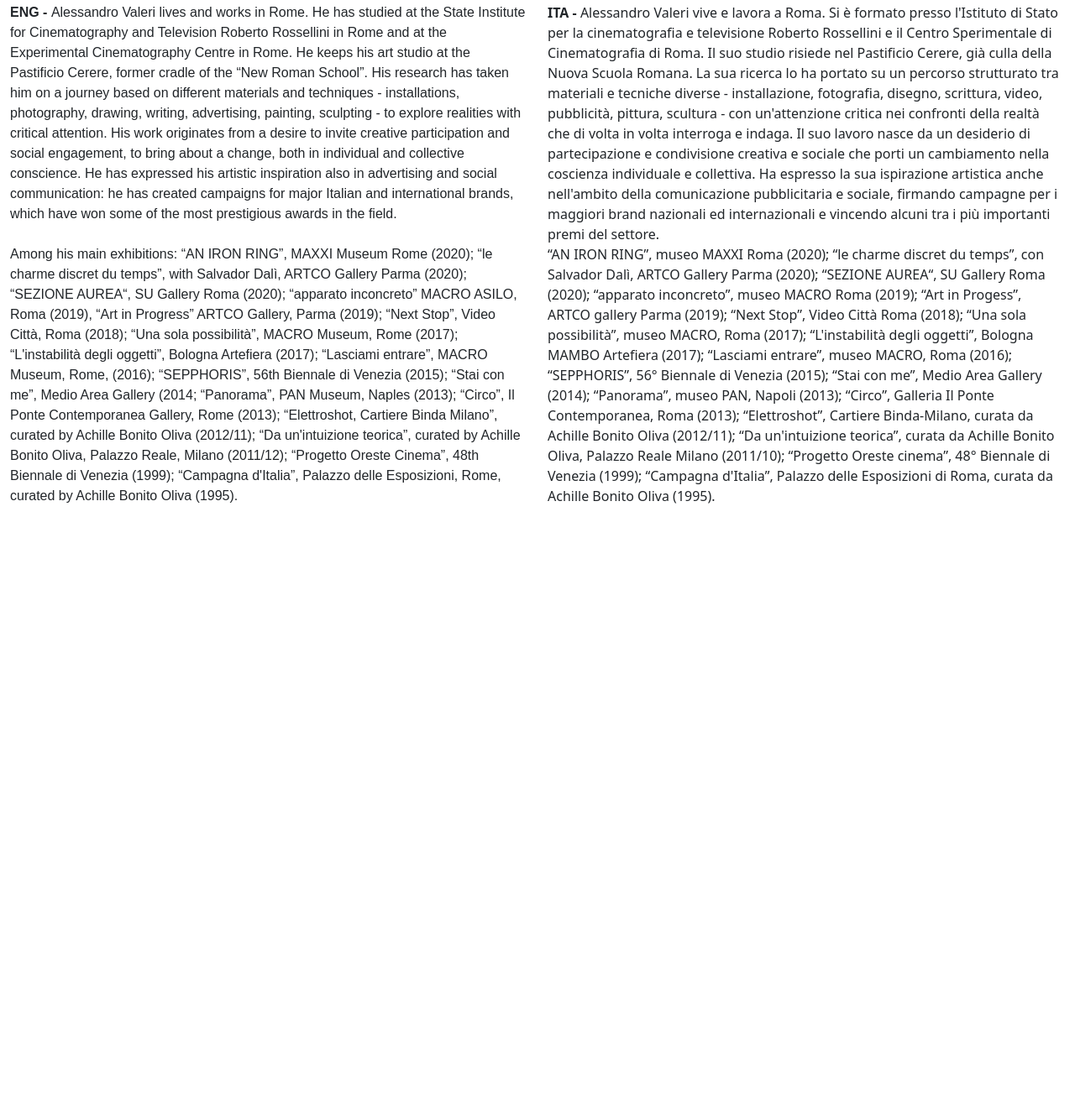
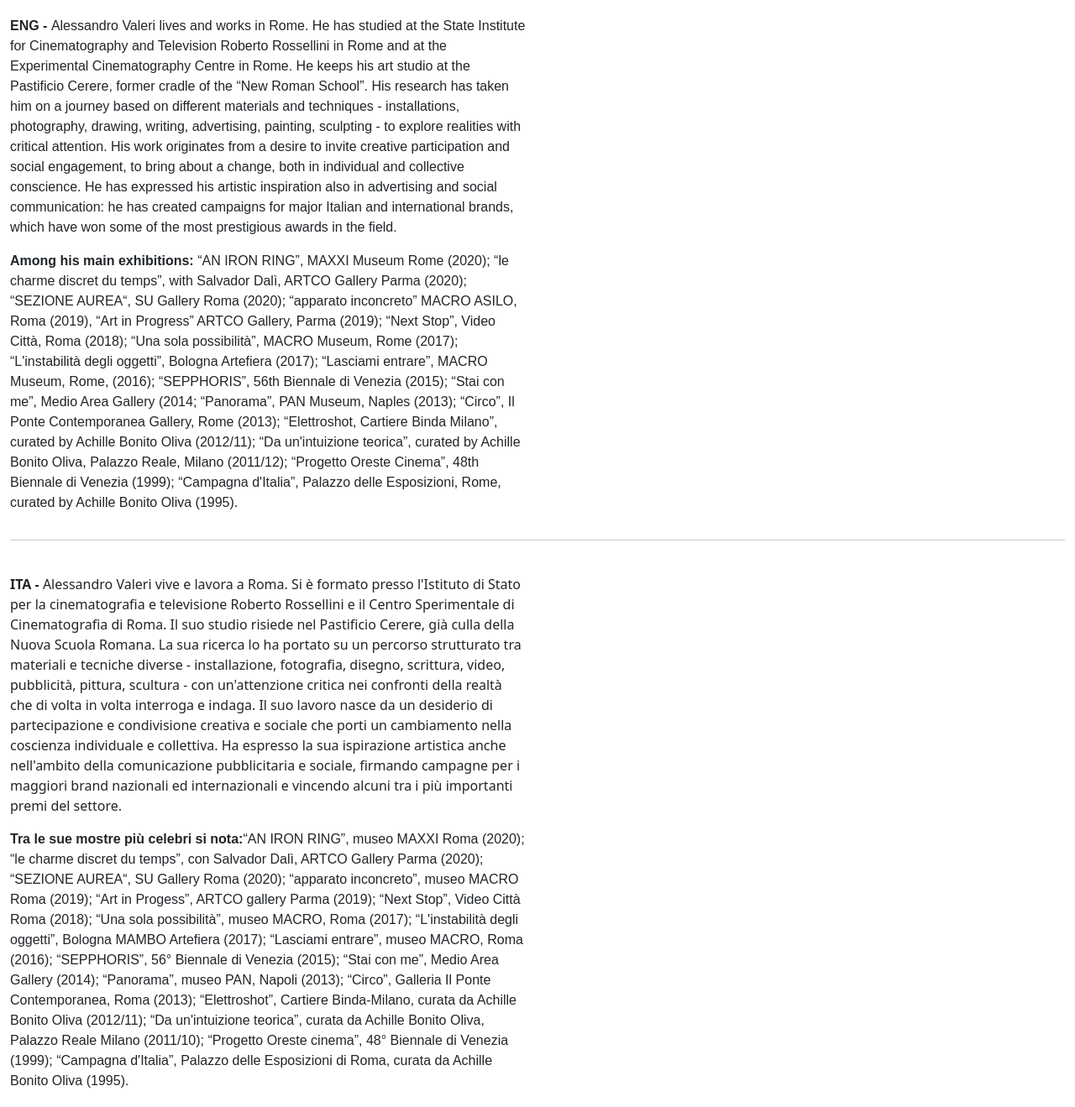
Before and after one commit to Mor-coder/Alessandro_Valeri, a plain HTML site: page bio.html in a window 1280 px wide. Shown: the part 175-1494 px from the top of the page at 84% size. Before the commit the page ends 858 px from the top, so only its background shows below. Drawn offline with nearby package versions, Linux system fonts and the light colour scheme.

Commit message:
changed text format

```diff
--- a/bio.html
+++ b/bio.html
@@ -59,64 +59,93 @@
                 of the most prestigious awards in the field.
               </p>
             </div>
-  <div class="col-sm-6">
-          <strong>ITA - </strong>Alessandro Valeri vive e lavora a Roma. Si è formato presso l'Istituto
-          di Stato per la cinematografia e televisione Roberto Rossellini e il
-          Centro Sperimentale di Cinematografia di Roma. Il suo studio risiede
-          nel Pastificio Cerere, già culla della Nuova Scuola Romana. La sua
-          ricerca lo ha portato su un percorso strutturato tra materiali e
-          tecniche diverse - installazione, fotografia, disegno, scrittura,
-          video, pubblicità, pittura, scultura - con un'attenzione critica nei
-          confronti della realtà che di volta in volta interroga e indaga. Il
-          suo lavoro nasce da un desiderio di partecipazione e condivisione
-          creativa e sociale che porti un cambiamento nella coscienza
-          individuale e collettiva. Ha espresso la sua ispirazione artistica
-          anche nell'ambito della comunicazione pubblicitaria e sociale,
-          firmando campagne per i maggiori brand nazionali ed internazionali e
-          vincendo alcuni tra i più importanti premi del settore.
-        </div>
-            </div>
-            <div class="row">
+          </div>
+          <div class="row">
             <div class="col-sm-6">
               <p>
-                Among his main exhibitions: “AN IRON RING”, MAXXI Museum Rome
-                (2020); “le charme discret du temps”, with Salvador Dalì, ARTCO
-                Gallery Parma (2020); “SEZIONE AUREA“, SU Gallery Roma (2020);
-                “apparato inconcreto” MACRO ASILO, Roma (2019), “Art in
-                Progress” ARTCO Gallery, Parma (2019); “Next Stop”, Video Città,
-                Roma (2018); “Una sola possibilità”, MACRO Museum, Rome (2017);
-                “L'instabilità degli oggetti”, Bologna Artefiera (2017);
-                “Lasciami entrare”, MACRO Museum, Rome, (2016); “SEPPHORIS”,
-                56th Biennale di Venezia (2015); “Stai con me”, Medio Area
-                Gallery (2014; “Panorama”, PAN Museum, Naples (2013); “Circo”,
-                Il Ponte Contemporanea Gallery, Rome (2013); “Elettroshot,
-                Cartiere Binda Milano”, curated by Achille Bonito Oliva
-                (2012/11); “Da un'intuizione teorica”, curated by Achille Bonito
-                Oliva, Palazzo Reale, Milano (2011/12); “Progetto Oreste
+                <strong>Among his main exhibitions:</strong> “AN IRON RING”,
+                MAXXI Museum Rome (2020); “le charme discret du temps”, with
+                Salvador Dalì, ARTCO Gallery Parma (2020); “SEZIONE AUREA“, SU
+                Gallery Roma (2020); “apparato inconcreto” MACRO ASILO, Roma
+                (2019), “Art in Progress” ARTCO Gallery, Parma (2019); “Next
+                Stop”, Video Città, Roma (2018); “Una sola possibilità”, MACRO
+                Museum, Rome (2017); “L'instabilità degli oggetti”, Bologna
+                Artefiera (2017); “Lasciami entrare”, MACRO Museum, Rome,
+                (2016); “SEPPHORIS”, 56th Biennale di Venezia (2015); “Stai con
+                me”, Medio Area Gallery (2014; “Panorama”, PAN Museum, Naples
+                (2013); “Circo”, Il Ponte Contemporanea Gallery, Rome (2013);
+                “Elettroshot, Cartiere Binda Milano”, curated by Achille Bonito
+                Oliva (2012/11); “Da un'intuizione teorica”, curated by Achille
+                Bonito Oliva, Palazzo Reale, Milano (2011/12); “Progetto Oreste
                 Cinema”, 48th Biennale di Venezia (1999); “Campagna d'Italia”,
                 Palazzo delle Esposizioni, Rome, curated by Achille Bonito Oliva
                 (1995).
               </p>
             </div>
-                   <div class="col-sm-6">
-          “AN IRON RING”, museo MAXXI Roma (2020); “le charme discret du temps”,
-          con Salvador Dalì, ARTCO Gallery Parma (2020); “SEZIONE AUREA“, SU
-          Gallery Roma (2020); “apparato inconcreto”, museo MACRO Roma (2019);
-          “Art in Progess”, ARTCO gallery Parma (2019); “Next Stop”, Video Città
-          Roma (2018); “Una sola possibilità”, museo MACRO, Roma (2017);
-          “L'instabilità degli oggetti”, Bologna MAMBO Artefiera (2017);
-          “Lasciami entrare”, museo MACRO, Roma (2016); “SEPPHORIS”, 56°
-          Biennale di Venezia (2015); “Stai con me”, Medio Area Gallery (2014);
-          “Panorama”, museo PAN, Napoli (2013); “Circo”, Galleria Il Ponte
-          Contemporanea, Roma (2013); “Elettroshot”, Cartiere Binda-Milano,
-          curata da Achille Bonito Oliva (2012/11); “Da un'intuizione teorica”,
-          curata da Achille Bonito Oliva, Palazzo Reale Milano (2011/10);
-          “Progetto Oreste cinema”, 48° Biennale di Venezia (1999); “Campagna
-          d'Italia”, Palazzo delle Esposizioni di Roma, curata da Achille Bonito
-          Oliva (1995).
+          </div>
+          <hr/>
+          <br/>
+          <div class="row">
+            <div class="col-sm-6">
+              <strong>ITA - </strong>Alessandro Valeri vive e lavora a Roma. Si
+              è formato presso l'Istituto di Stato per la cinematografia e
+              televisione Roberto Rossellini e il Centro Sperimentale di
+              Cinematografia di Roma. Il suo studio risiede nel Pastificio
+              Cerere, già culla della Nuova Scuola Romana. La sua ricerca lo ha
+              portato su un percorso strutturato tra materiali e tecniche
+              diverse - installazione, fotografia, disegno, scrittura, video,
+              pubblicità, pittura, scultura - con un'attenzione critica nei
+              confronti della realtà che di volta in volta interroga e indaga.
+              Il suo lavoro nasce da un desiderio di partecipazione e
+              condivisione creativa e sociale che porti un cambiamento nella
+              coscienza individuale e collettiva. Ha espresso la sua ispirazione
+              artistica anche nell'ambito della comunicazione pubblicitaria e
+              sociale, firmando campagne per i maggiori brand nazionali ed
+              internazionali e vincendo alcuni tra i più importanti premi del
+              settore.
+            </p>
+            </div>
+          </div>
+          <div class="row">
+            <div class="col-sm-6">
+               <p><strong>Tra le sue mostre più celebri si nota:</strong>“AN IRON
+              RING”, museo MAXXI Roma (2020); “le charme discret du temps”, con
+              Salvador Dalì, ARTCO Gallery Parma (2020); “SEZIONE AUREA“, SU
+              Gallery Roma (2020); “apparato inconcreto”, museo MACRO Roma
+              (2019); “Art in Progess”, ARTCO gallery Parma (2019); “Next Stop”,
+              Video Città Roma (2018); “Una sola possibilità”, museo MACRO, Roma
+              (2017); “L'instabilità degli oggetti”, Bologna MAMBO Artefiera
+              (2017); “Lasciami entrare”, museo MACRO, Roma (2016); “SEPPHORIS”,
+              56° Biennale di Venezia (2015); “Stai con me”, Medio Area Gallery
+              (2014); “Panorama”, museo PAN, Napoli (2013); “Circo”, Galleria Il
+              Ponte Contemporanea, Roma (2013); “Elettroshot”, Cartiere
+              Binda-Milano, curata da Achille Bonito Oliva (2012/11); “Da
+              un'intuizione teorica”, curata da Achille Bonito Oliva, Palazzo
+              Reale Milano (2011/10); “Progetto Oreste cinema”, 48° Biennale di
+              Venezia (1999); “Campagna d'Italia”, Palazzo delle Esposizioni di
+              Roma, curata da Achille Bonito Oliva (1995).</p>
+            </div>
+          </div>
         </div>
-          </div>
       </div>
     </section>
+    <hr />
+    <footer>
+      <div class="socials">
+        <a href="mailto:allvaleri@icloud.com">
+          <i class="fas fa-envelope email" aria-hidden="true"></i
+        ></a>
+        <a href="https://www.instagram.com/allvaleri/">
+          <i class="fab fa-instagram instagram" aria-hidden="true"></i>
+        </a>
+        <a href="#">
+          <i class="fab fa-facebook" aria-hidden="true"></i>
+        </a>
+      </div>
+      <div class="credits">
+        <div class="copyright-text">© 2022 Alessandro Valeri</div>
+        <p>Site by Mor Shmueli</p>
+      </div>
+    </footer>
   </body>
 </html>
--- a/src/style.css
+++ b/src/style.css
@@ -77,5 +77,6 @@
 }
 
 .bio {
-  padding: 4em 0;
+  padding: 5em 0;
+  text-align: start;
 }
```
